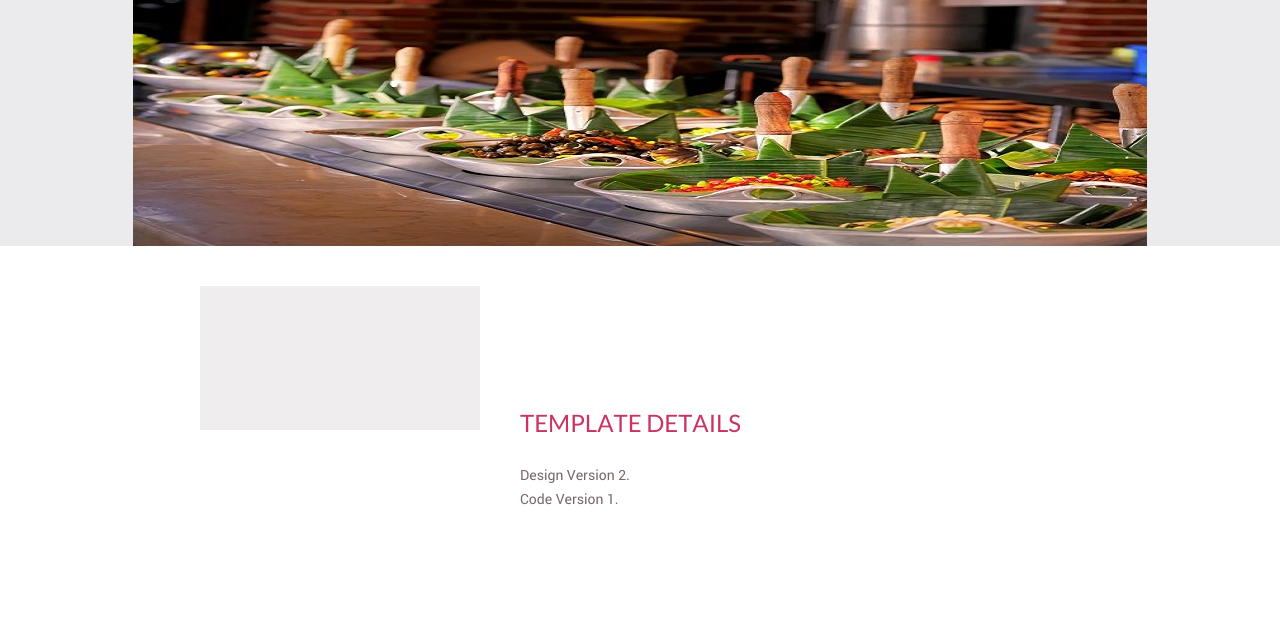
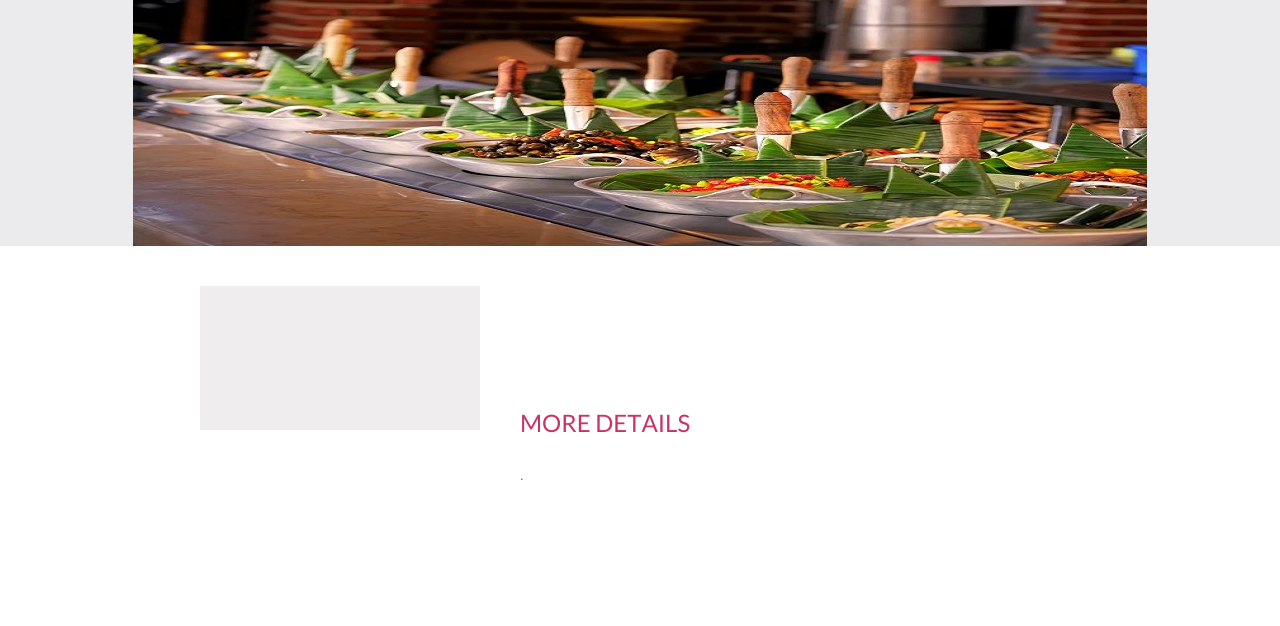
Before and after one commit to ridwanpastrana/ridwan, a plain HTML site: page about.html in a window 1280 px wide. Shown: the part 174-800 px from the top of the page. Drawn offline with Linux system fonts and the light colour scheme.

Commit message:
change fto

```diff
--- a/about.html
+++ b/about.html
@@ -60,9 +60,9 @@
 					<p></p>
 					<h1></h1>
 					<p></p>
-					<h1>Template Details</h1>
-					<span>Design Version 2.</span>
-					<span>Code Version 1.</span>
+					<h1>More Details</h1>
+					<span></span>
+					<span>.</span>
 					<p></p>
 					<p></p>
 				</div>
```
Also changed, not shown: singlepost.html (+2 -2 lines), images/3.jpg (added), images/angkringan.jpg (added).
